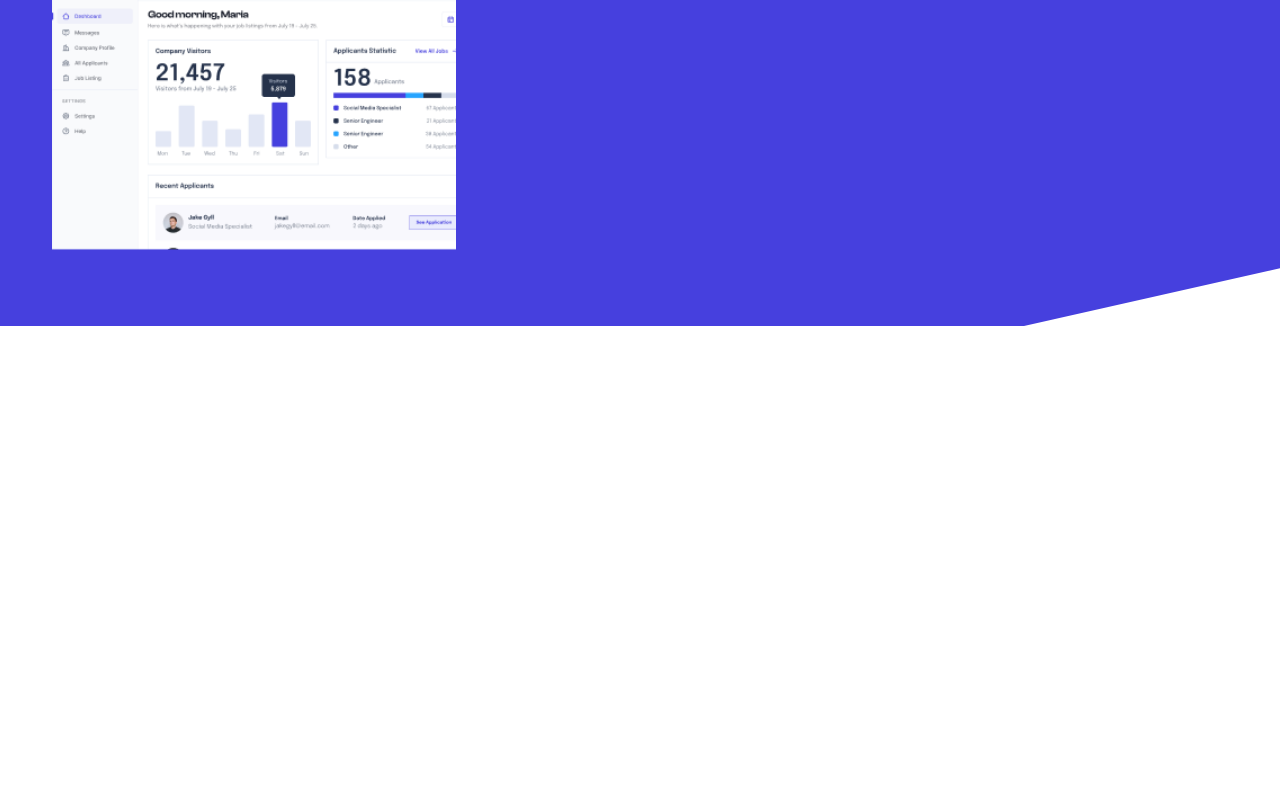
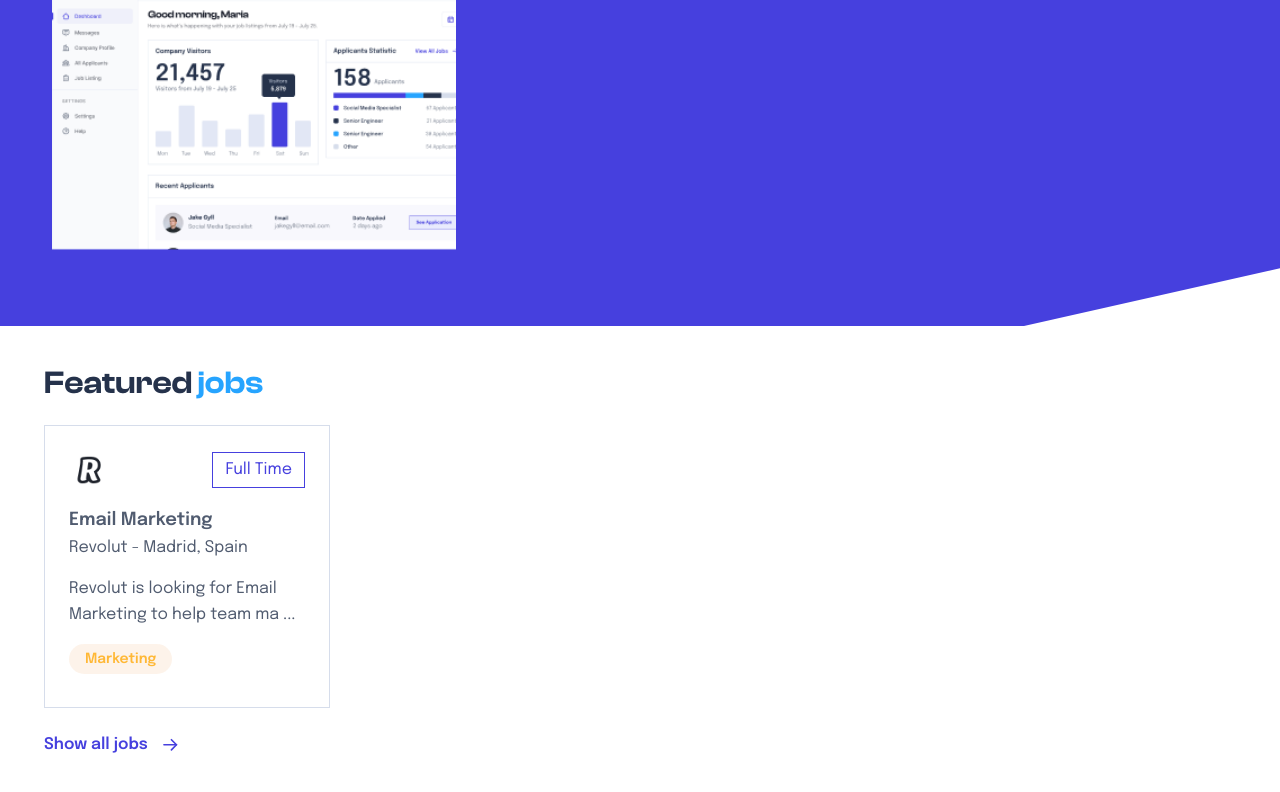
Before and after one commit to waledkarim/quickhire-frontend, a Next.js app: page / in a window 1280 px wide. Shown: the part 2021-2813 px from the top of the page. Before the commit the page ends 2347 px from the top, so only its background shows below. Built offline with nearby package versions, Linux system fonts and the light colour scheme.

Commit message:
feat: add featured-jobs section

```diff
--- a/src/app/globals.css
+++ b/src/app/globals.css
@@ -81,6 +81,19 @@
     }
   }
 
+  .featuredjobs-grid {
+    display: grid;
+    grid-auto-flow: column;
+    gap: 16px;
+  }
+
+  @media (min-width: 90rem) {
+    .featuredjobs-grid {
+      grid-auto-flow: row;
+      grid-template-columns: repeat(auto-fit, minmax(286px, 1fr));
+    }
+  }
+
   .even-columns {
     display: grid;
     grid-template-columns: subgrid;
--- a/src/app/page.jsx
+++ b/src/app/page.jsx
@@ -1,4 +1,5 @@
 import CategoryCards from "@components/CategoryCards";
+import FeaturedJobs from "@components/FeaturedJobs";
 import Header from "@components/Header";
 import RightArrow from "@components/icons/RightArrow";
 import SearchBar from "@components/Search";
@@ -6,6 +7,7 @@ import categories from "@data/Categories";
 import companies from "@data/Companies";
 import Image from "next/image";
 import Link from "next/link";
+import { Suspense } from "react";
 
 export default function Home() {
   return (
@@ -104,6 +106,29 @@ export default function Home() {
           </div>
         </div>
       </section>
+
+      <section className="wrapper py-10 lg:py-0 lg:pt-18">
+        <div className="flex justify-between items-center mb-6 lg:mb-12">
+          <h2>
+            Featured <span className="text-[#26A4FF]">jobs</span>{" "}
+          </h2>
+          <Link
+            href={"/"}
+            className="hidden lg:flex items-center gap-x-3 text-[16px] text-[#4640DE] font-semibold"
+          >
+            <span>Show all jobs</span>
+            <RightArrow />
+          </Link>
+        </div>
+        <FeaturedJobs />
+        <Link
+          href={"/"}
+          className="lg:hidden flex items-center gap-x-3 text-[16px] text-[#4640DE] font-semibold"
+        >
+          <span>Show all jobs</span>
+          <RightArrow />
+        </Link>
+      </section>
     </main>
   );
 }
--- /dev/null
+++ b/src/components/FeaturedJobs.jsx
@@ -0,0 +1,28 @@
+import Image from "next/image";
+
+export default function FeaturedJobs() {
+  return (
+    <div className="featuredjobs-grid mb-6 lg:mb-0 overflow-x-auto lg:overflow-x-hidden">
+      <div className="p-6 w-71.5 h-70.75 border border-[#D6DDEB]">
+        <div className="flex items-center justify-between mb-4">
+          <Image src={"/images/company-logo.png"} width={40} height={40} />
+          <span className="border border-[#4640DE] py-1 px-3 text-[#4640DE] text-[16px]">
+            Full Time
+          </span>
+        </div>
+        <div className="flex flex-col mb-4">
+          <p className="font-semibold text-[18px]">Email Marketing</p>
+          <p className="text-[16px]">Revolut - Madrid, Spain</p>
+        </div>
+        <p className="text-[16px] mb-4">
+          Revolut is looking for Email Marketing to help team ma ...
+        </p>
+        <div className="flex items-center gap-x-2">
+          <div className="rounded-[100vw] font-semibold text-[14px] w-fit text-nowrap py-1 px-4 bg-[#EB85331A] text-[#FFB836]">
+            Marketing
+          </div>
+        </div>
+      </div>
+    </div>
+  );
+}
```
Also changed, not shown: public/images/company-logo.png (added).
